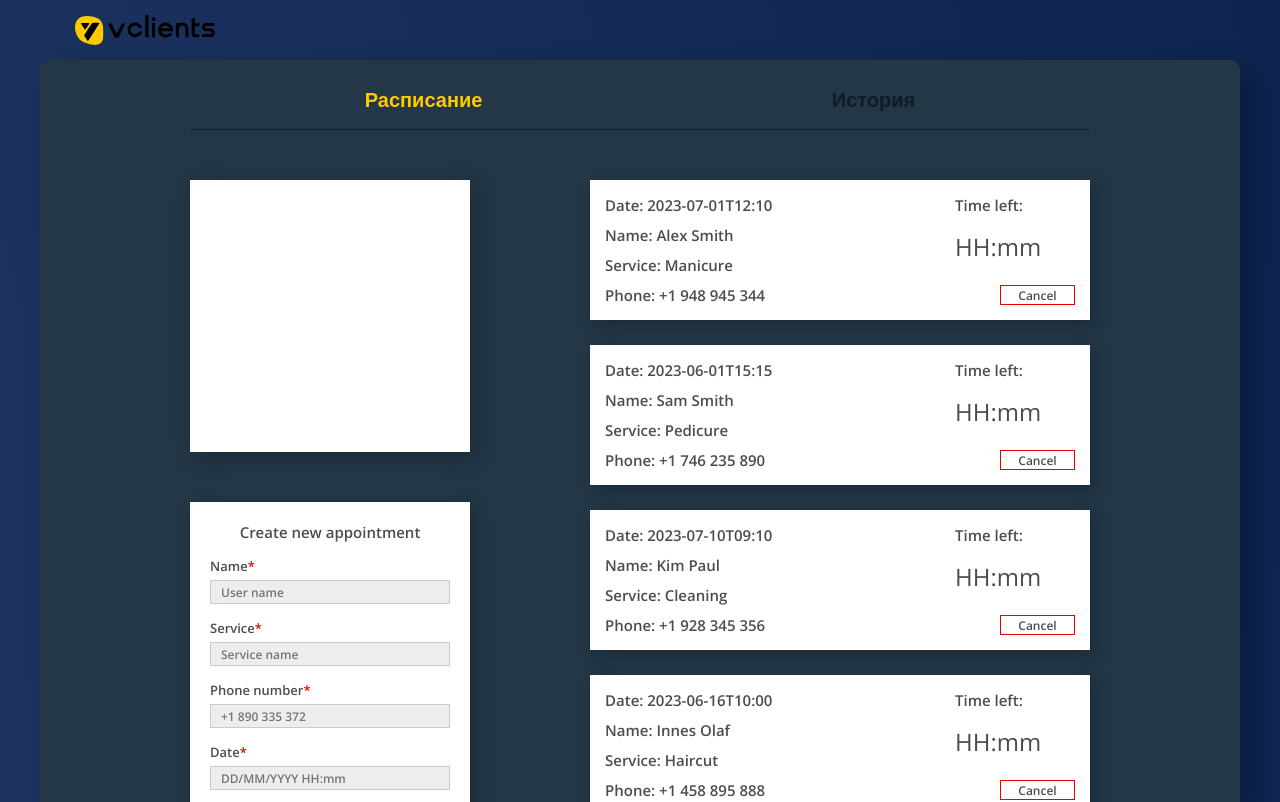
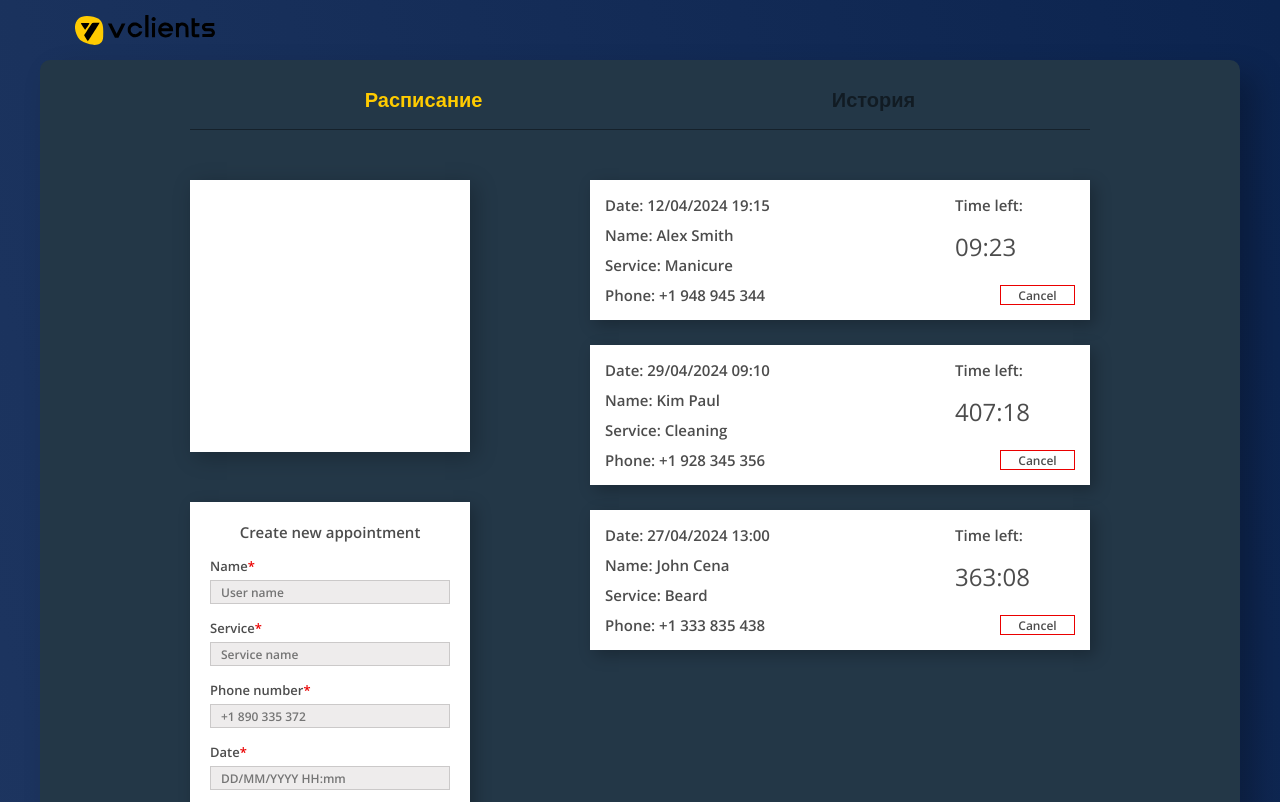
Before and after one commit to vgshenshin/vclients, a React (Create React App) app: page / in a window 1280 px wide. Shown: the top 802 px of the page. Built offline with nearby package versions, Linux system fonts and the light colour scheme; data requests are answered from the project's data file.

Commit message:
added date to active appointment list using datejs lib

```diff
--- a/package.json
+++ b/package.json
@@ -10,6 +10,7 @@
     "@types/node": "^16.18.25",
     "@types/react": "^18.2.0",
     "@types/react-dom": "^18.2.1",
+    "dayjs": "^1.11.10",
     "react": "^18.2.0",
     "react-dom": "^18.2.0",
     "react-scripts": "5.0.1",
--- a/src/assets/db.json
+++ b/src/assets/db.json
@@ -2,7 +2,7 @@
 	"appointments": [
 		{
 			"id": 1,
-			"date": "2023-07-01T12:10",
+			"date": "2024-04-12T19:15",
 			"name": "Alex Smith",
 			"service": "Manicure",
 			"phone": "+1 948 945 344",
@@ -10,7 +10,7 @@
 		},
 		{
 			"id": 2,
-			"date": "2023-06-01T15:15",
+			"date": "2024-04-10T15:15",
 			"name": "Sam Smith",
 			"service": "Pedicure",
 			"phone": "+1 746 235 890",
@@ -18,7 +18,7 @@
 		},
 		{
 			"id": 3,
-			"date": "2023-07-02T09:00",
+			"date": "2024-04-02T09:00",
 			"name": "Alex Collson",
 			"service": "Manicure",
 			"phone": "+1 238 545 045",
@@ -26,7 +26,7 @@
 		},
 		{
 			"id": 4,
-			"date": "2023-07-10T09:10",
+			"date": "2024-04-29T09:10",
 			"name": "Kim Paul",
 			"service": "Cleaning",
 			"phone": "+1 928 345 356",
@@ -34,7 +34,7 @@
 		},
 		{
 			"id": 5,
-			"date": "2023-06-16T10:00",
+			"date": "2024-04-11T10:00",
 			"name": "Innes Olaf",
 			"service": "Haircut",
 			"phone": "+1 458 895 888",
@@ -42,7 +42,7 @@
 		},
 		{
 			"id": 6,
-			"date": "2023-08-01T14:00",
+			"date": "2024-04-09T14:00",
 			"name": "Yan Somer",
 			"service": "Haircut",
 			"phone": "+1 678 995 484",
@@ -50,7 +50,7 @@
 		},
 		{
 			"id": 7,
-			"date": "2023-07-10T13:00",
+			"date": "2024-04-27T13:00",
 			"name": "John Cena",
 			"service": "Beard",
 			"phone": "+1 333 835 438",
--- a/src/components/appointmentItem.tsx/AppointmentItem.tsx
+++ b/src/components/appointmentItem.tsx/AppointmentItem.tsx
@@ -1,4 +1,5 @@
-import React from "react";
+import { useEffect, useState } from "react";
+import dayjs from "dayjs";
 import { ActiveAppointment } from "../../shared/interfaces/appointment.interface";
 import "./appointmentItem.scss";
 
@@ -9,17 +10,35 @@ const AppointmentItem = ({
 	service,
 	phone,
 }: ActiveAppointment) => {
+	const [timeLeft, changeTimeLeft] = useState<string | null>(null);
+	const formatedDate = dayjs(date).format("DD/MM/YYYY HH:mm");
+
+	useEffect(() => {
+		setTime();
+
+		function getZero(num: number) {
+			return num >= 0 && num < 10 ? `0${num}` : num;
+		}
+		function setTime() {
+			const hours = getZero(dayjs(date).diff(undefined, "h"));
+			const mimutes = getZero(dayjs(date).diff(undefined, "m") % 60);
+			changeTimeLeft(`${hours}:${mimutes}`);
+		}
+		const intervalId = setInterval(setTime, 60000);
+		return () => clearInterval(intervalId);
+	}, [date]);
+
 	return (
 		<div className="appointment">
 			<div className="appointment__info">
-				<span className="appointment__date">Date: {date}</span>
+				<span className="appointment__date">Date: {formatedDate}</span>
 				<span className="appointment__name">Name: {name}</span>
 				<span className="appointment__service">Service: {service}</span>
 				<span className="appointment__phone">Phone: {phone}</span>
 			</div>
 			<div className="appointment__time">
 				<span>Time left:</span>
-				<span className="appointment__timer">HH:mm</span>
+				<span className="appointment__timer">{timeLeft}</span>
 			</div>
 			<button className="appointment__cancel">Cancel</button>
 			{/* <div className="appointment__canceled">Canceled</div> */}
--- a/src/services/AppointmentService.ts
+++ b/src/services/AppointmentService.ts
@@ -1,6 +1,7 @@
+import dayjs from "dayjs";
+
 import { useHttp } from "../hooks/http.hook";
 import hasRequaredFields from "../utils/hasRequaredFields";
-
 import {
 	IAppointment,
 	ActiveAppointment,
@@ -30,7 +31,10 @@ const useAppointmentService = () => {
 		const base = await getAllAppointments();
 
 		const transformed: ActiveAppointment[] = base
-			.filter((item) => !item.canceled)
+			.filter(
+				(item) =>
+					!item.canceled && dayjs(item.date).diff(undefined, "m") > 0
+			)
 			.map(({ id, date, name, service, phone }) => ({
 				id,
 				date,
```
Also changed, not shown: 1 other file (tests, documents, lock files or other folders).
